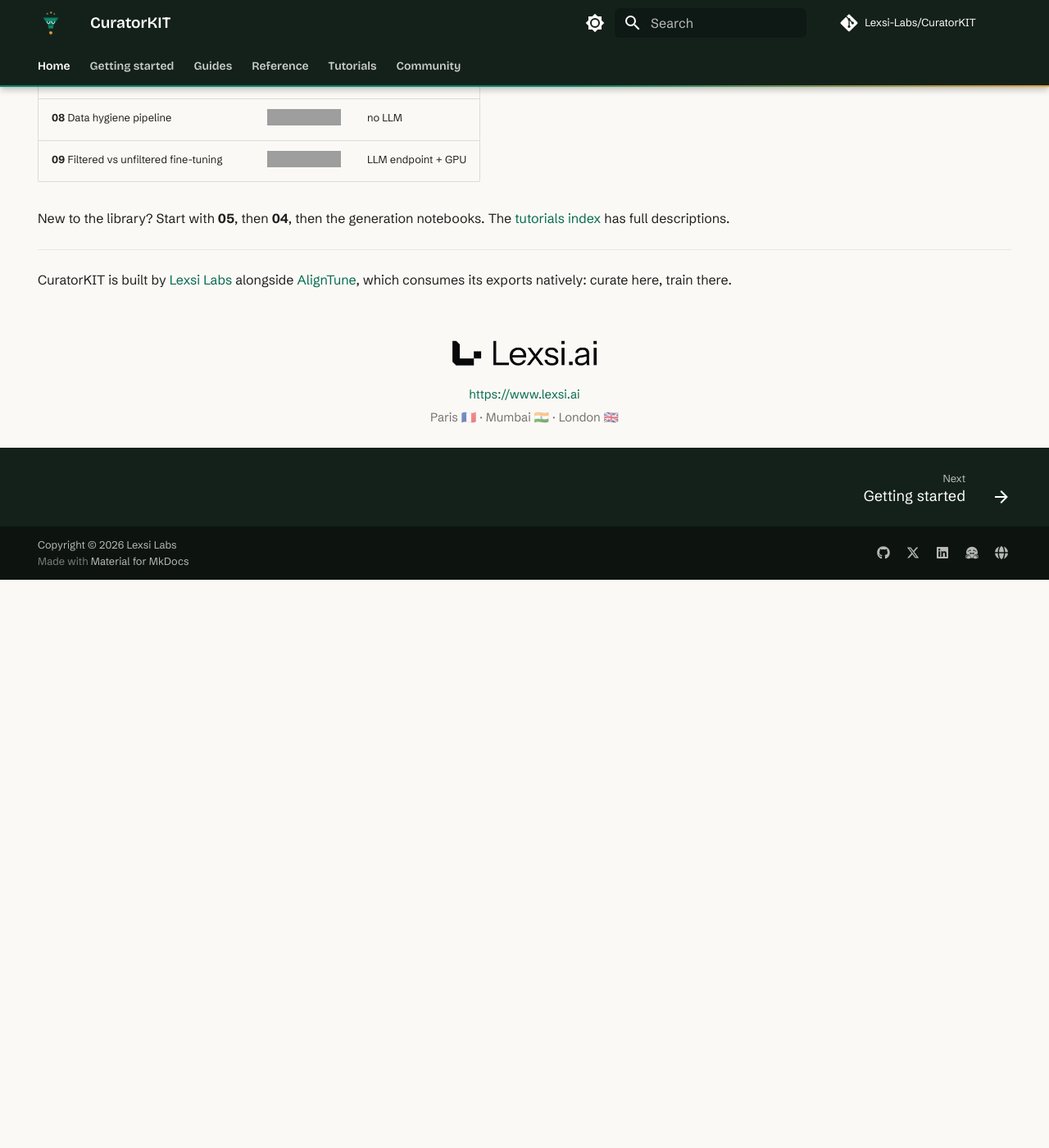
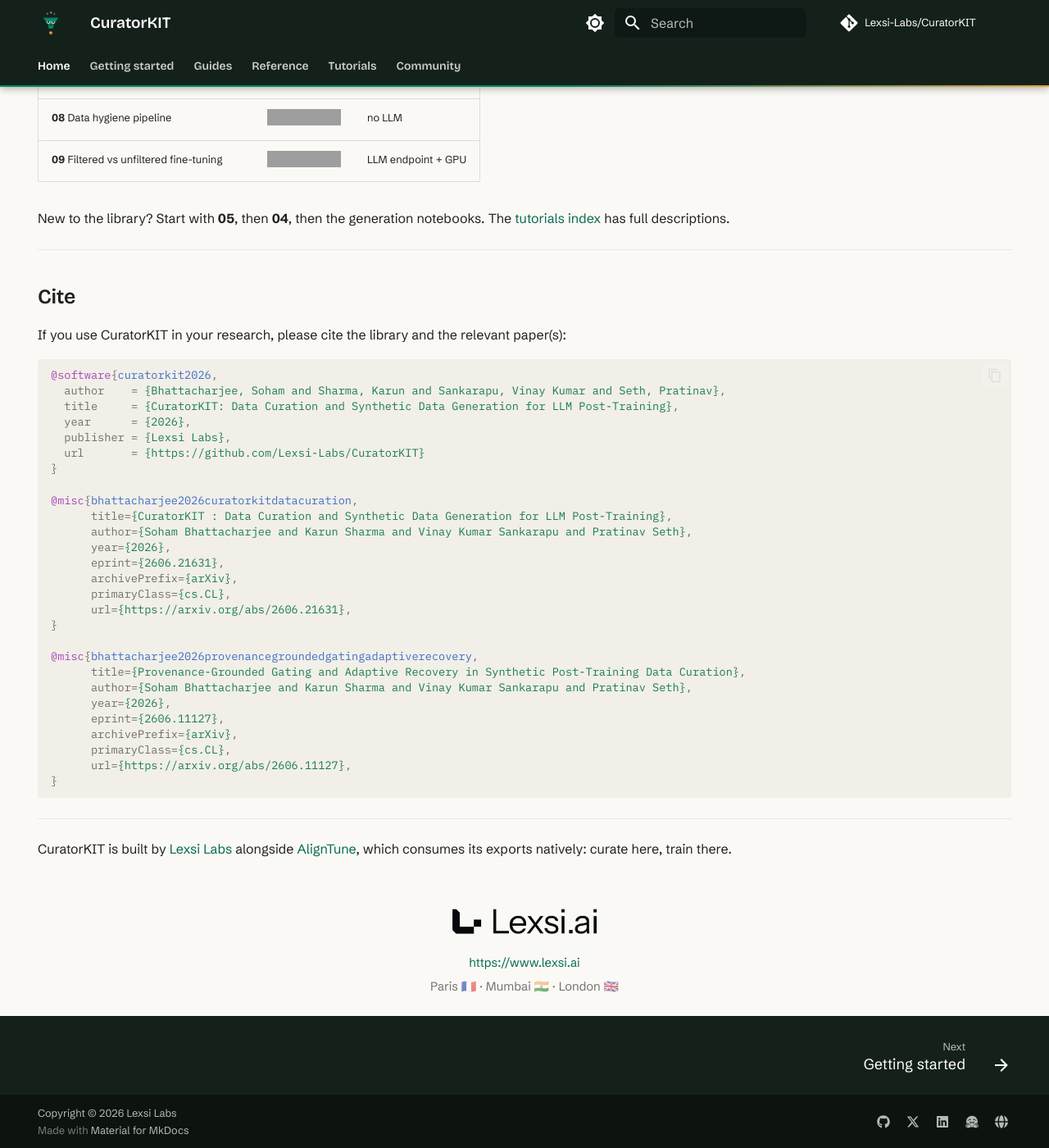
Before and after one commit to Lexsi-Labs/CuratorKIT, an MkDocs documentation site: the page built from docs/index.md, in a window 1280 px wide and 1400 px high, scrolled down 2621 px. Shown: the whole window at 82% size. Built offline with MkDocs 1.6.1 and Material for MkDocs 9.7.7, drawn with Linux system fonts in a browser that asks for light colours; comment, search, counter and statistics services are not loaded; the version menu is left out; before the commit the page ends 3328 px from its top, so only the background shows below that; grey boxes are pictures that could not be loaded.

Commit message:
added citation blocks

````diff
--- a/docs/index.md
+++ b/docs/index.md
@@ -165,6 +165,42 @@
 
 ---
 
+## Cite
+
+If you use CuratorKIT in your research, please cite the library and the relevant paper(s):
+
+```bibtex
+@software{curatorkit2026,
+  author    = {Bhattacharjee, Soham and Sharma, Karun and Sankarapu, Vinay Kumar and Seth, Pratinav},
+  title     = {CuratorKIT: Data Curation and Synthetic Data Generation for LLM Post-Training},
+  year      = {2026},
+  publisher = {Lexsi Labs},
+  url       = {https://github.com/Lexsi-Labs/CuratorKIT}
+}
+
+@misc{bhattacharjee2026curatorkitdatacuration,
+      title={CuratorKIT : Data Curation and Synthetic Data Generation for LLM Post-Training},
+      author={Soham Bhattacharjee and Karun Sharma and Vinay Kumar Sankarapu and Pratinav Seth},
+      year={2026},
+      eprint={2606.21631},
+      archivePrefix={arXiv},
+      primaryClass={cs.CL},
+      url={https://arxiv.org/abs/2606.21631},
+}
+
+@misc{bhattacharjee2026provenancegroundedgatingadaptiverecovery,
+      title={Provenance-Grounded Gating and Adaptive Recovery in Synthetic Post-Training Data Curation},
+      author={Soham Bhattacharjee and Karun Sharma and Vinay Kumar Sankarapu and Pratinav Seth},
+      year={2026},
+      eprint={2606.11127},
+      archivePrefix={arXiv},
+      primaryClass={cs.CL},
+      url={https://arxiv.org/abs/2606.11127},
+}
+```
+
+---
+
 CuratorKIT is built by [Lexsi Labs](https://lexsi.ai) alongside
 [AlignTune](https://github.com/Lexsi-Labs/aligntune), which consumes its exports
 natively: curate here, train there.
````
Also changed, not shown: README.md (+20 -0 lines).
